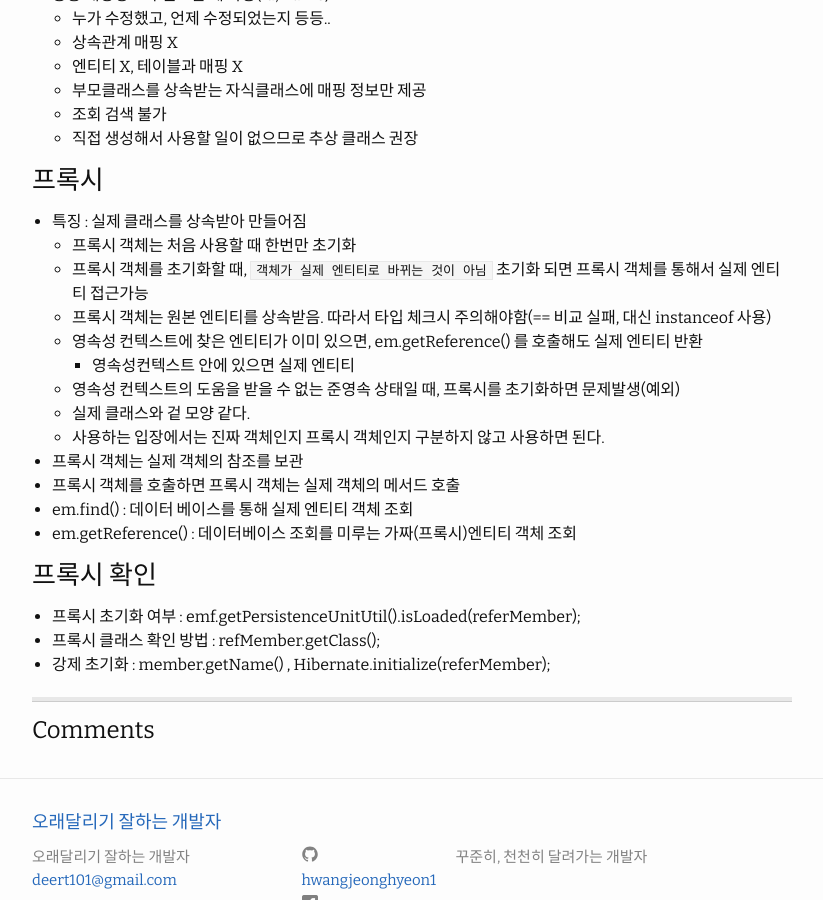
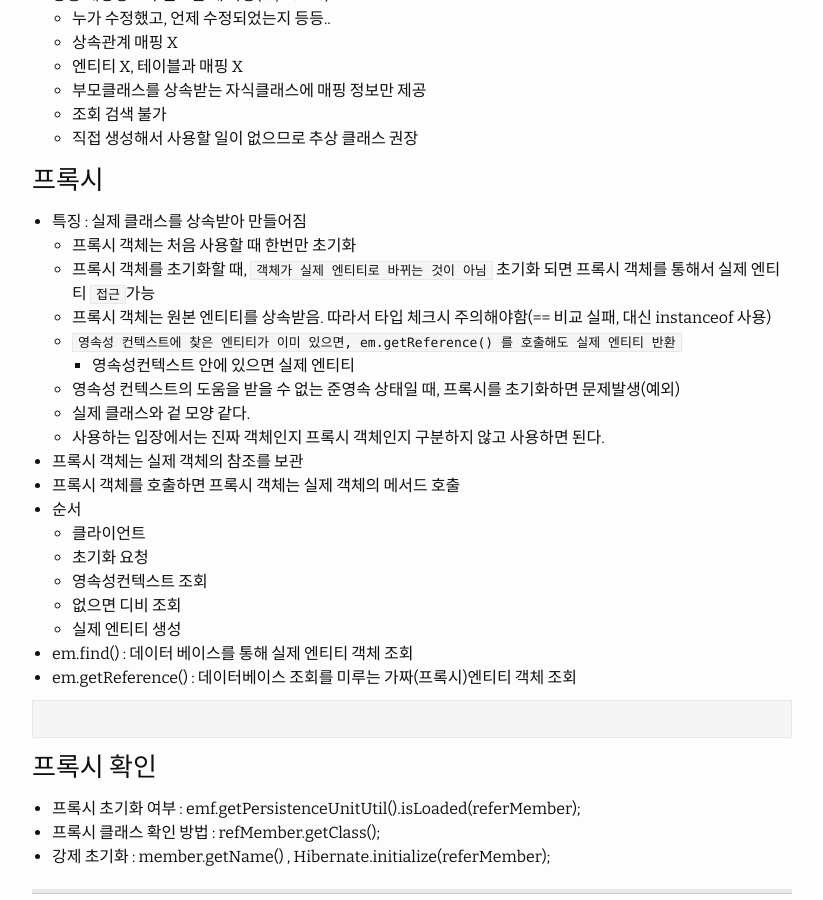
Before and after one commit to HWANGJEONGHYEON1/HWANGJEONGHYEON1.github.io, a Jekyll site: the page built from _posts/2021-06-28-스프링 JPA-6.md, in a window 1280 px wide and 900 px high, scrolled down 1012 px. Shown: the whole window, without its empty margins (228-1051 px from the left). Built offline with Jekyll 4.4.1, drawn with Linux system fonts in a browser that asks for light colours; comment, search, counter and statistics services are not loaded.

Commit message:
[refactor] jpa study 정리

````diff
--- a/_posts/2021-06-28-스프링 JPA-6.md
+++ b/_posts/2021-06-28-스프링 JPA-6.md
@@ -50,17 +50,27 @@ tags: [book, jpa]
 ### 프록시
 - 특징 : 실제 클래스를 상속받아 만들어짐
     - 프록시 객체는 처음 사용할 때 한번만 초기화
-    - 프록시 객체를 초기화할 때, `객체가 실제 엔티티로 바뀌는 것이 아님` 초기화 되면 프록시 객체를 통해서 실제 엔티티 접근가능
+    - 프록시 객체를 초기화할 때, `객체가 실제 엔티티로 바뀌는 것이 아님` 초기화 되면 프록시 객체를 통해서 실제 엔티티 `접근`가능
     - 프록시 객체는 원본 엔티티를 상속받음. 따라서 타입 체크시 주의해야함(== 비교 실패, 대신 instanceof 사용)
-    - 영속성 컨텍스트에 찾은 엔티티가 이미 있으면, em.getReference() 를 호출해도 실제 엔티티 반환
+    - `영속성 컨텍스트에 찾은 엔티티가 이미 있으면, em.getReference() 를 호출해도 실제 엔티티 반환`
         - 영속성컨텍스트 안에 있으면 실제 엔티티
     - 영속성 컨텍스트의 도움을 받을 수 없는 준영속 상태일 때, 프록시를 초기화하면 문제발생(예외)
     - 실제 클래스와 겉 모양 같다.
     - 사용하는 입장에서는 진짜 객체인지 프록시 객체인지 구분하지 않고 사용하면 된다.
 - 프록시 객체는 실제 객체의 참조를 보관
 - 프록시 객체를 호출하면 프록시 객체는 실제 객체의 메서드 호출
+- 순서
+    - 클라이언트
+    - 초기화 요청
+    - 영속성컨텍스트 조회
+    - 없으면 디비 조회
+    - 실제 엔티티 생성
 - em.find() : 데이터 베이스를 통해 실제 엔티티 객체 조회
 - em.getReference() : 데이터베이스 조회를 미루는 가짜(프록시)엔티티 객체 조회
+
+```java
+
+```
 
 ### 프록시 확인
 - 프록시 초기화 여부 : emf.getPersistenceUnitUtil().isLoaded(referMember);
````
Also changed, not shown: _posts/2021-06-29-스프링 JPA-7.md (+3 -3 lines), _posts/2021-06-29-스프링 JPA-8.md (+4 -0 lines).
